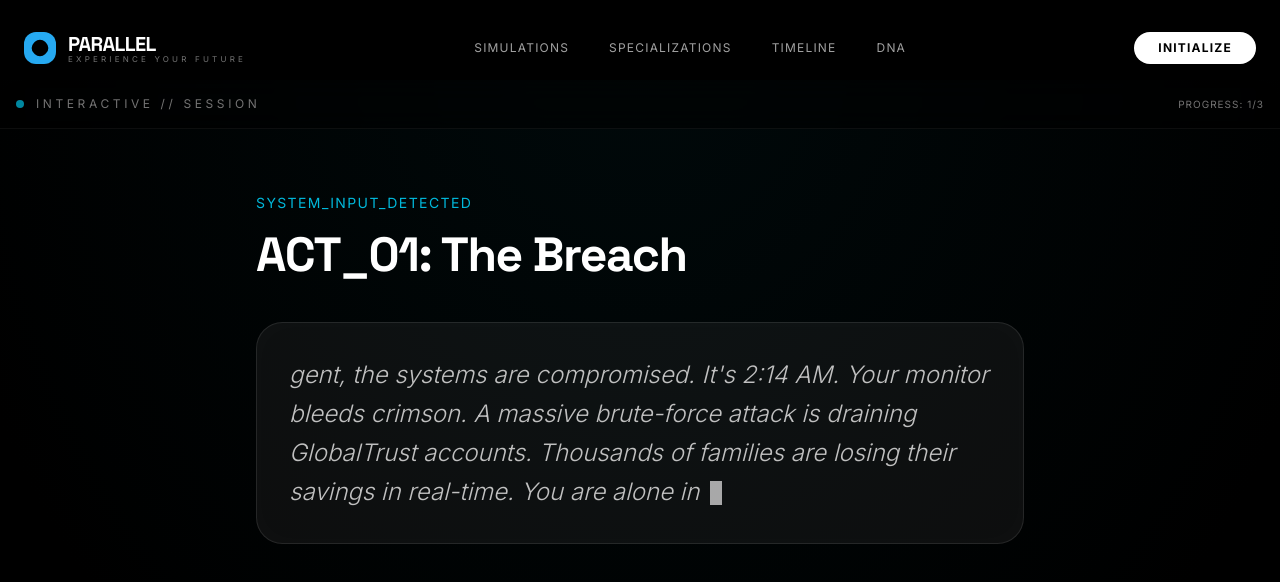
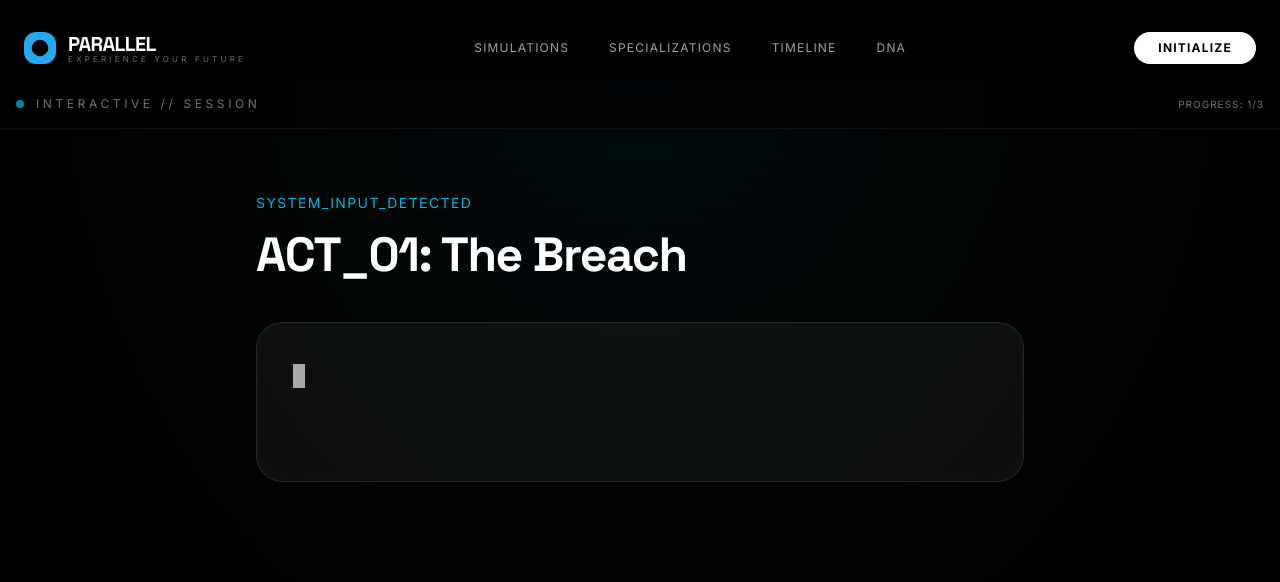
Before and after one commit to vikash-connect/Paraller, a Next.js app: page /simulation in a window 1280 px wide. Shown: the top 582 px of the page. Built offline with nearby package versions, Linux system fonts and the light colour scheme.

Commit message:
fix: resolve syntax error and duplicate typing in typewriter component

```diff
--- a/src/components/ui/typewriter-effect.tsx
+++ b/src/components/ui/typewriter-effect.tsx
@@ -1,5 +1,5 @@
 "use client";
-import React, { useState, useEffect } from "react";
+import React, { useState, useEffect, useRef } from "react";
 import { motion } from "framer-motion";
 import { useUserStore } from "@/store/user-store";
 
@@ -15,13 +15,18 @@ export function TypewriterEffect({ text, speed = 30, delay = 0, onComplete, clas
   const { isDemoMode } = useUserStore();
   const [displayedText, setDisplayedText] = useState("");
   const [isTyping, setIsTyping] = useState(false);
+  const lastProcessedText = useRef("");
 
   // Speed up typing in demo mode
   const effectiveSpeed = isDemoMode ? Math.max(1, speed / 4) : speed;
 
   useEffect(() => {
-    // Reset state when text changes
-    // eslint-disable-next-line react-hooks/set-state-in-effect
+    // Prevent double-typing if the text is exactly the same as what we just typed
+    if (text === lastProcessedText.current && displayedText === text) {
+      return;
+    }
+
+    lastProcessedText.current = text;
     setDisplayedText("");
     setIsTyping(false);
 
@@ -50,9 +55,9 @@ export function TypewriterEffect({ text, speed = 30, delay = 0, onComplete, clas
 
     return () => {
       clearTimeout(delayId);
-      clearInterval(timeoutId as unknown as number);
+      if (timeoutId) clearInterval(timeoutId as unknown as number);
     };
-  }, [text, speed, delay, onComplete]);
+  }, [text, delay, onComplete, effectiveSpeed, displayedText]);
 
   return (
     <span className={className}>
```
